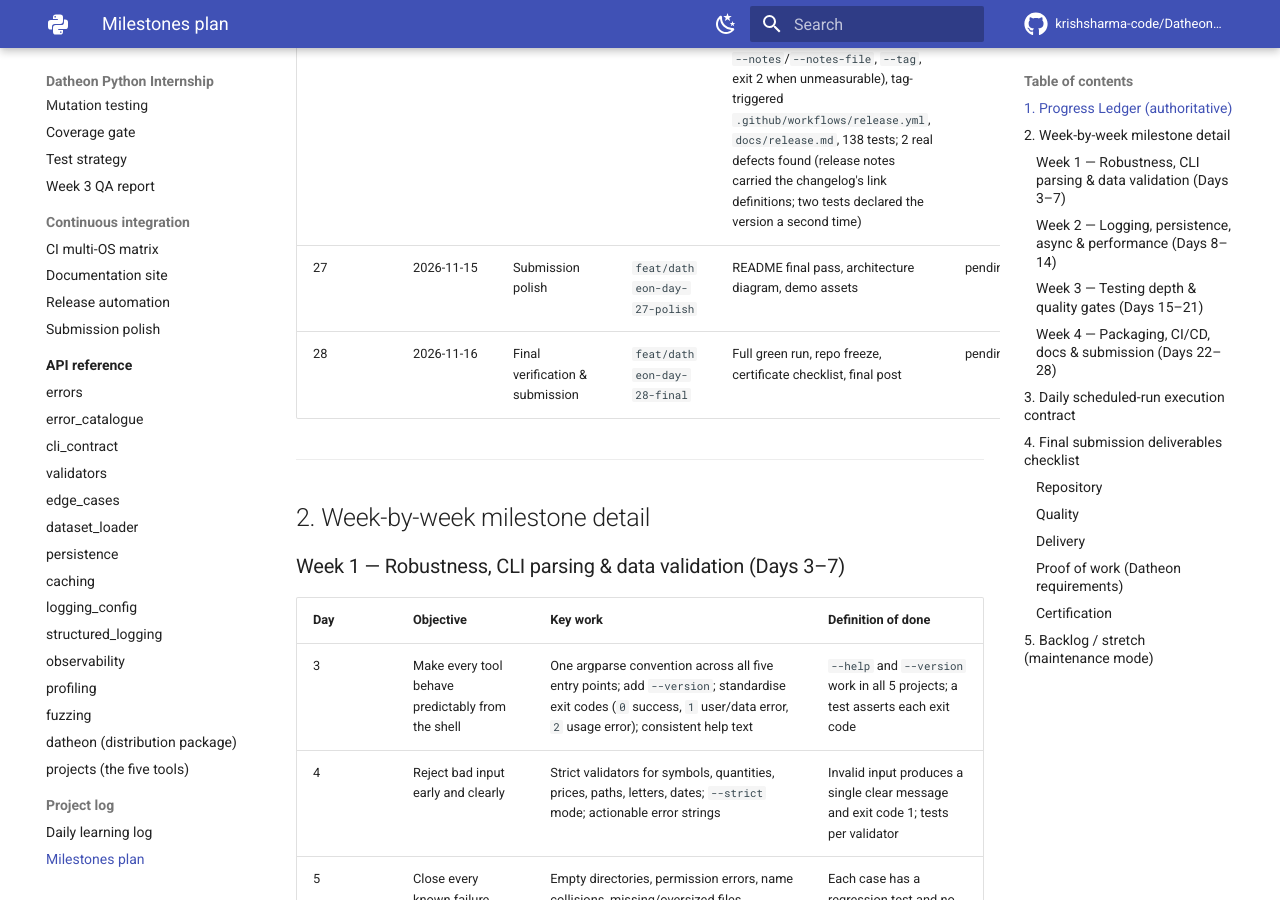
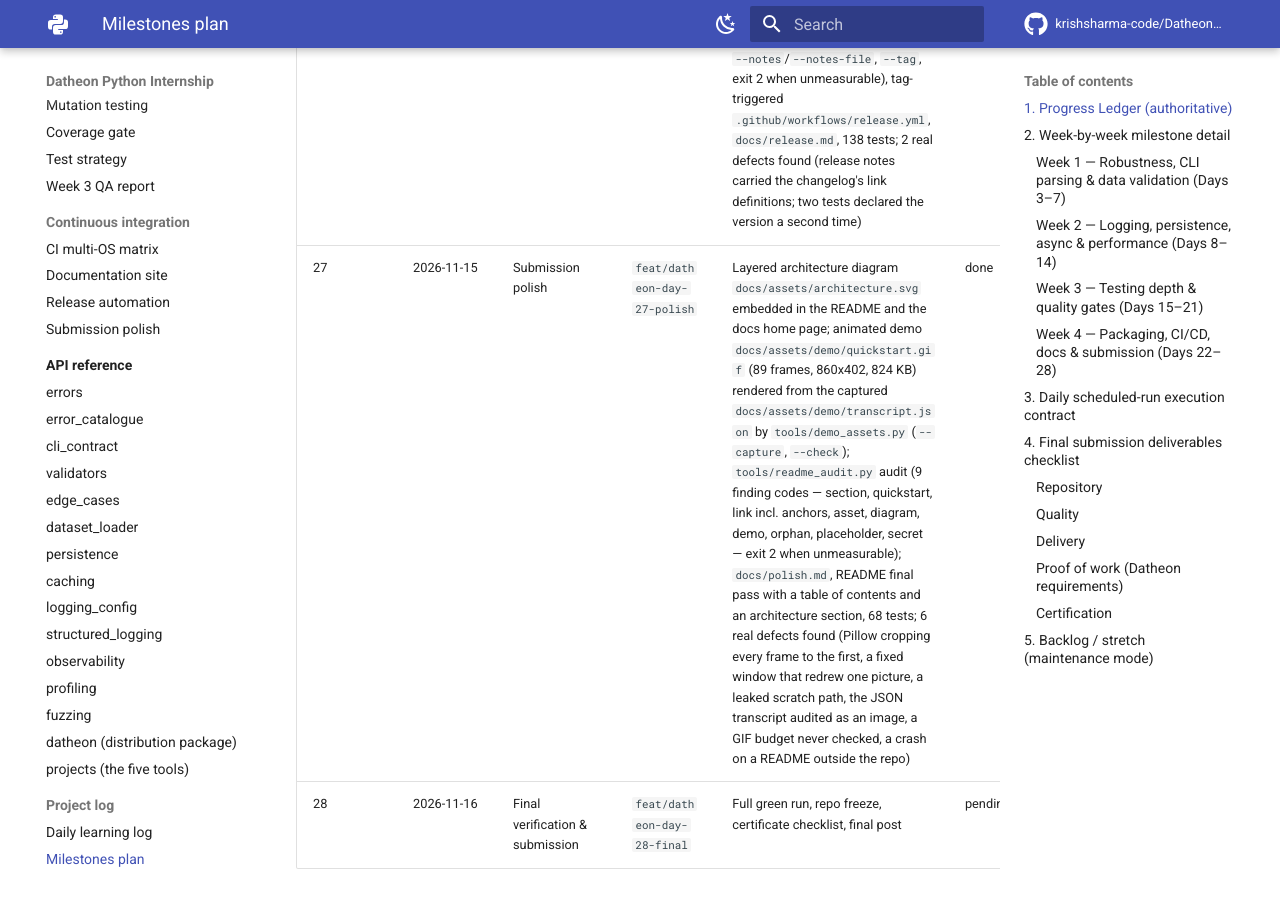
Before and after one commit to krishsharma-code/Datheon_Python_Internship, an MkDocs documentation site: the page built from docs/internship_milestones_plan.md, in a window 1280 px wide and 900 px high, scrolled down 4316 px. Built offline with MkDocs 1.6.1 and Material for MkDocs 9.7.7, drawn with Linux system fonts in a browser that asks for light colours; comment, search, counter and statistics services are not loaded.

Commit message:
docs(internship): mark Day 27 done in the progress ledger
Row 27 reads 'done' with PR #28, and the deliverable column records what
actually shipped so the next run knows what exists rather than re-deriving it.

```diff
--- a/docs/internship_milestones_plan.md
+++ b/docs/internship_milestones_plan.md
@@ -44,7 +44,7 @@ Status values: `pending` · `in-progress` · `done` · `blocked`.
 | 24 | 2026-11-12 | CI multi-OS matrix | `feat/datheon-day-24-ci-matrix` | 12-cell matrix (ubuntu/macos/windows × Python 3.10–3.13) with `fail-fast: false`, pip cache, one bash shell on all three runners and an aggregate `CI status` job; `tools/ci_matrix.py` audit (15 finding codes, exit 2 when unmeasurable) + 69 tests + `docs/ci_matrix.md`; `.gitattributes` forces LF so the Windows cell checks out clean; 2 portability defects fixed (POSIX-mode assertion, bash-only console-script smoke loop) | done | #25 |
 | 25 | 2026-11-13 | Documentation generation | `feat/datheon-day-25-docs-site` | MkDocs (Material) site + API reference generated from the docstrings by `mkdocstrings`, deployed to GitHub Pages; `tools/docs_site.py` audit (38 finding codes, exit 2 when unmeasurable), 92 tests, `docs/docs_site.md`; 20 dead cross-links and 1 stale anchor fixed by the first strict build | done | #26 |
 | 26 | 2026-11-14 | Release automation | `feat/datheon-day-26-release` | SemVer bump to **1.1.0** in all three declarations, `CHANGELOG.md` (Keep a Changelog), annotated tag + GitHub Release with the wheel and sdist attached; `tools/release.py` audit (version/changelog/pipeline/policy, `--notes`/`--notes-file`, `--tag`, exit 2 when unmeasurable), tag-triggered `.github/workflows/release.yml`, `docs/release.md`, 138 tests; 2 real defects found (release notes carried the changelog's link definitions; two tests declared the version a second time) | done | #27 |
-| 27 | 2026-11-15 | Submission polish | `feat/datheon-day-27-polish` | README final pass, architecture diagram, demo assets | pending | — |
+| 27 | 2026-11-15 | Submission polish | `feat/datheon-day-27-polish` | Layered architecture diagram `docs/assets/architecture.svg` embedded in the README and the docs home page; animated demo `docs/assets/demo/quickstart.gif` (89 frames, 860x402, 824 KB) rendered from the captured `docs/assets/demo/transcript.json` by `tools/demo_assets.py` (`--capture`, `--check`); `tools/readme_audit.py` audit (9 finding codes — section, quickstart, link incl. anchors, asset, diagram, demo, orphan, placeholder, secret — exit 2 when unmeasurable); `docs/polish.md`, README final pass with a table of contents and an architecture section, 68 tests; 6 real defects found (Pillow cropping every frame to the first, a fixed window that redrew one picture, a leaked scratch path, the JSON transcript audited as an image, a GIF budget never checked, a crash on a README outside the repo) | done | #28 |
 | 28 | 2026-11-16 | Final verification & submission | `feat/datheon-day-28-final` | Full green run, repo freeze, certificate checklist, final post | pending | — |
 
 ---
```
